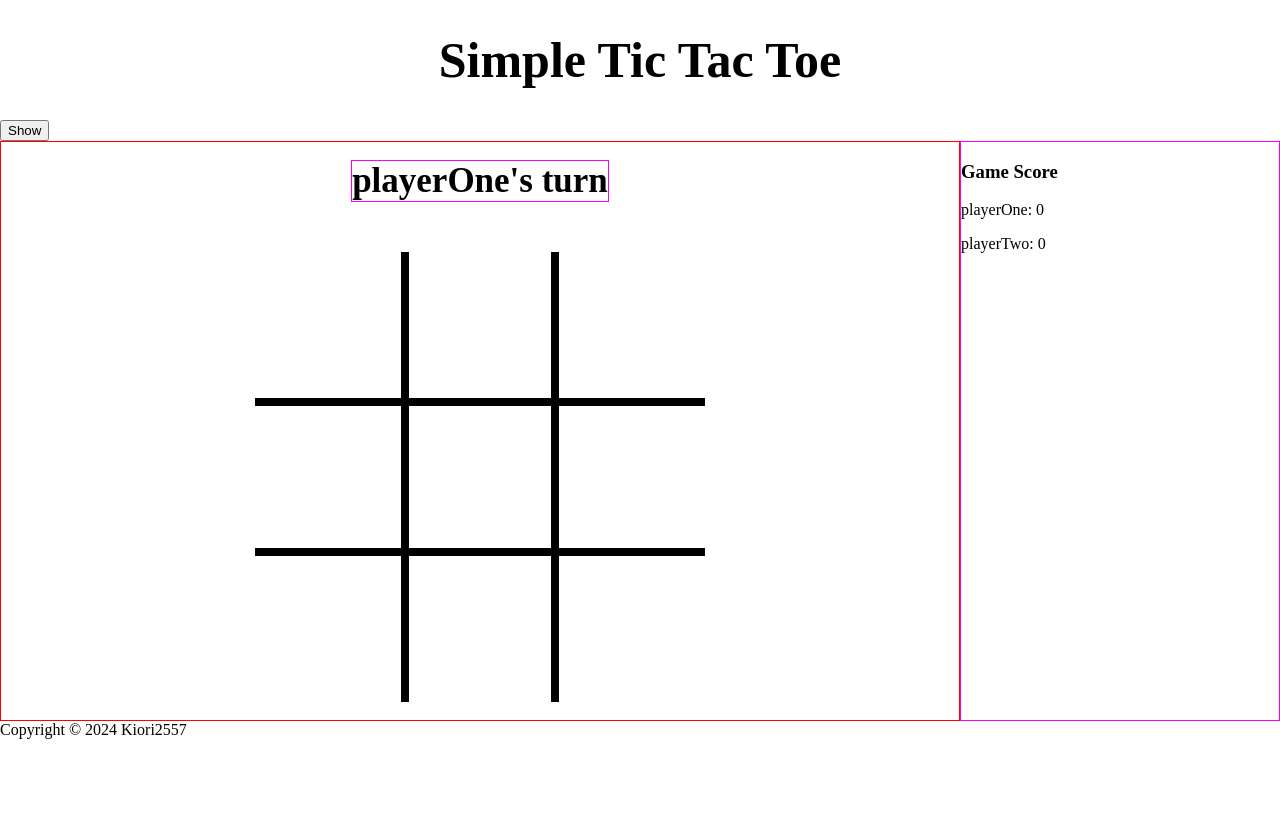
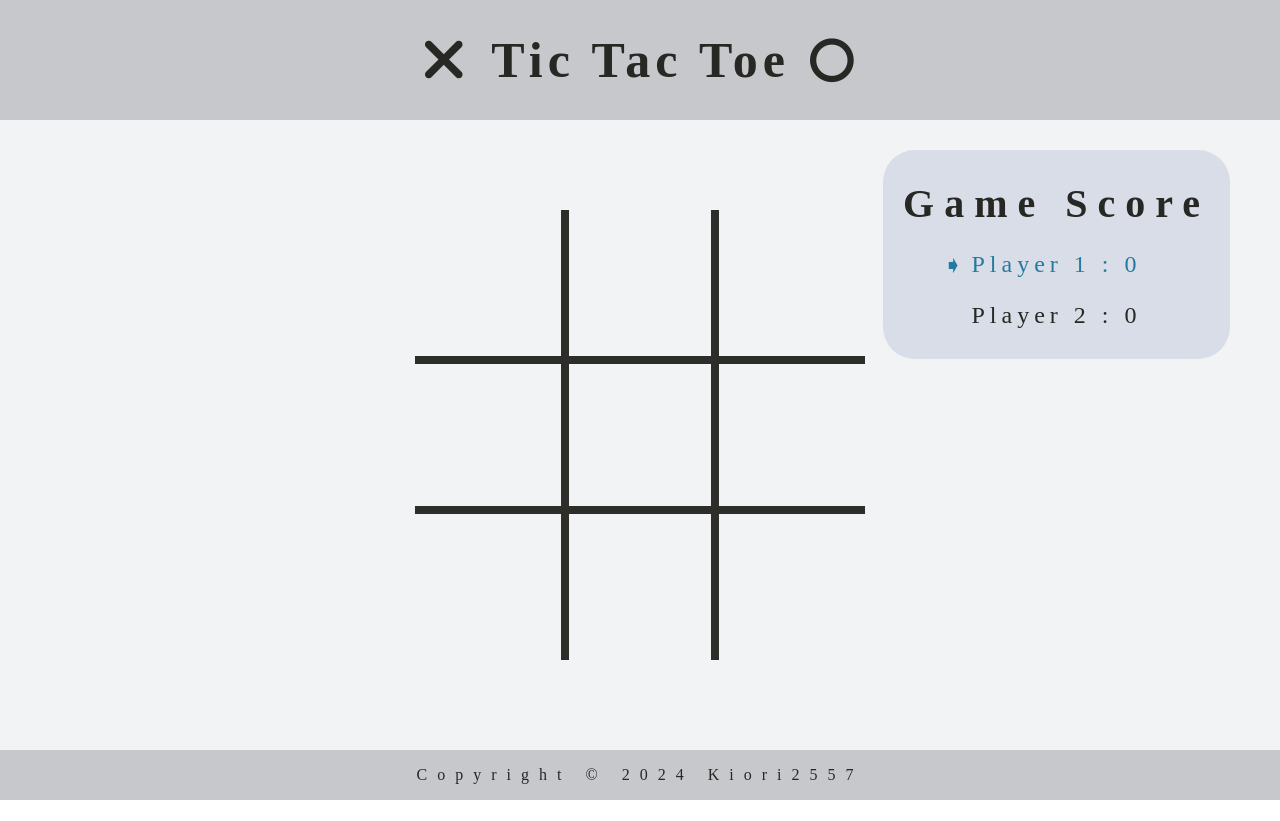
Before and after one commit to Kiori2557/tic_tac_toe_odin, a plain HTML site: page index.html in a window 1280 px wide. After the commit the page ends 800 px from the top, so only its background shows below. Drawn offline with Linux system fonts and the light colour scheme.

Commit message:
Finish CSS

```diff
--- a/index.html
+++ b/index.html
@@ -16,8 +16,10 @@
     <title>Simple Tic Tac Toe</title>
   </head>
   <body>
-    <header>Simple Tic Tac Toe</header>
-    <button id="show">Show</button>
+    <header>
+      <i class="fa-solid fa-xmark xMark"></i> <span>Tic Tac Toe</span>
+      <i class="fa-solid fa-o oMark"></i>
+    </header>
     <dialog>
       <div class="dialog">
         <div class="result"></div>
@@ -33,22 +35,13 @@
     </dialog>
     <div class="container">
       <main>
-        <div class="playerTurn"></div>
         <div class="gameBoard"></div>
       </main>
-      <aside>
-        <div class="displayScore">
-          <h3>Game Score</h3>
-          <p class="playerOne">
-            <span class="playerOneName">playerOne</span>:
-            <span class="playerOneScore">0</span>
-          </p>
-          <p class="playerTwo">
-            <span class="playerTwoName">playerTwo</span>:
-            <span class="playerTwoScore">0</span>
-          </p>
-        </div>
-      </aside>
+      <div class="displayScore">
+        <h3>Game Score</h3>
+        <p class="playerOne active">Player 1 : 0</p>
+        <p class="playerTwo">Player 2 : 0</p>
+      </div>
     </div>
     <footer>
       <span>
--- a/main.js
+++ b/main.js
@@ -1,9 +1,7 @@
 const dialog = document.querySelector("dialog");
-const show = document.querySelector("#show");
 const startNewRoundBtn = document.querySelector(".newRoundBtn");
 const startNewGameBtn = document.querySelector(".newGameBtn");
 const resultDisplay = document.querySelector(".result");
-show.addEventListener("click", () => dialog.showModal());
 const gameBoard = (function () {
   const rows = 3;
   const columns = 3;
@@ -87,6 +85,8 @@ const screenController = (function () {
   const displayScoreDiv = document.querySelector(".displayScore");
   const boardDiv = document.querySelector(".gameBoard");
   const playerTurnDiv = document.querySelector(".playerTurn");
+  const playOneScore = document.querySelector(".playerOne");
+  const playTwoScore = document.querySelector(".playerTwo");
   const game = gameBoard;
   const board = game.board;
   const gameController = gameBoardController;
@@ -113,9 +113,14 @@ const screenController = (function () {
   }
 
   function renderPlayerTurn() {
-    playerTurnDiv.textContent = "";
     let activePlayer = currentPlayer();
-    playerTurnDiv.textContent = `${activePlayer.name}'s turn`;
+    if (activePlayer.name == "playerOne") {
+      playOneScore.classList.add("active");
+      playTwoScore.classList.remove("active");
+    } else if (activePlayer.name == "playerTwo") {
+      playOneScore.classList.remove("active");
+      playTwoScore.classList.add("active");
+    }
   }
 
   function playARound(e) {
@@ -129,11 +134,9 @@ const screenController = (function () {
   }
   function updateScore(score, players) {
     const title = document.createElement("h3");
-    const playOneScore = document.createElement("p");
-    const playTwoScore = document.createElement("p");
     title.textContent = `Game Score`;
-    playOneScore.textContent = `${players[0].name} : ${score.playerOne}`;
-    playTwoScore.textContent = `${players[1].name} : ${score.playerTwo}`;
+    playOneScore.textContent = `Player 1 : ${score.playerOne}`;
+    playTwoScore.textContent = `Player 2 : ${score.playerTwo}`;
     displayScoreDiv.textContent = "";
     displayScoreDiv.append(title, playOneScore, playTwoScore);
   }
--- a/style.css
+++ b/style.css
@@ -1,35 +1,48 @@
 :root {
   --header-height: 120px;
-  --footer-height: 100px;
+  --footer-height: 50px;
   --gameBoard-height: 450px;
   --gameBoard-width: 450px;
+  --main-color: #f2f3f5;
+  --secondary-color: #d8dde7;
+  --highlight-color: #c7c8cc;
+  --font-color: #272724;
+  --letter-spacing-title: 10px;
+  --letter-spacing-p: 5px;
 }
 
 body {
   box-sizing: border-box;
   margin: 0;
+  color: var(--font-color);
 }
 
 header {
   height: var(--header-height);
   font-size: 50px;
+  letter-spacing: var(--letter-spacing-p);
   display: flex;
   justify-content: center;
   align-items: center;
   font-weight: 700;
+  background-color: var(--highlight-color);
+}
+header > span {
+  margin: 0 20px;
+}
+.xMark {
+  font-size: 60px;
 }
 .container {
-  display: grid;
-  grid-template-columns: 3fr 1fr;
+  position: relative;
   height: calc(100vh - var(--header-height) - var(--footer-height));
 }
 main {
-  border: 1px red solid;
   display: flex;
   justify-content: center;
   align-items: center;
-  flex-direction: column;
-  gap: 50px;
+  height: calc(100vh - var(--header-height) - var(--footer-height));
+  background-color: var(--main-color);
 }
 .gameBoard {
   height: var(--gameBoard-height);
@@ -40,7 +53,6 @@ main {
 }
 
 .playerTurn {
-  border: 1px solid magenta;
   font-size: 35px;
   font-weight: 900;
 }
@@ -49,16 +61,20 @@ main {
   cursor: pointer;
   font-size: 7.5rem;
   padding: 0;
-  background-color: white;
+  background-color: var(--main-color);
 }
 
 footer {
+  display: flex;
   height: var(--footer-height);
+  background-color: var(--highlight-color);
+  letter-spacing: var(--letter-spacing-title);
+  justify-content: center;
+  align-items: center;
 }
 
 /* dialog */
 .dialog {
-  /* min-width: 200px; */
   max-width: 200px;
   min-height: 150px;
   display: grid;
@@ -66,8 +82,14 @@ footer {
 }
 
 aside {
-  border: 1px solid magenta;
-  position: relative;
+  color: var(--font-color);
+  background-color: var(--main-color);
+}
+
+dialog {
+  border-radius: 2rem;
+  background-color: var(--highlight-color);
+  color: var(--font-color);
 }
 
 .btns {
@@ -94,7 +116,7 @@ aside {
 
 /* removing unnecessary border to make the board look like number sign */
 [data-position] {
-  border: 4px black solid;
+  border: 4px #2d2d2a solid;
 }
 [data-position^="0"] {
   border-top: none;
@@ -105,9 +127,41 @@ aside {
 [data-position$="0"] {
   border-left: none;
 }
-[data-position$="0"] {
-  border-left: none;
-}
 [data-position$="2"] {
   border-right: none;
 }
+
+/* score display */
+.displayScore {
+  position: absolute;
+  top: 30px;
+  right: 0px;
+  background-color: var(--secondary-color);
+  margin-right: 50px;
+  padding: 30px 20px;
+  border-radius: 2rem;
+  text-align: center;
+}
+.displayScore > h3 {
+  letter-spacing: var(--letter-spacing-title);
+  font-size: 2.5rem;
+  margin: 0;
+}
+.displayScore > p {
+  font-size: 1.5rem;
+  letter-spacing: var(--letter-spacing-p);
+}
+
+.playerTwo {
+  margin-bottom: 0;
+}
+
+.displayScore > .active {
+  color: #247ba0;
+  position: relative;
+}
+.displayScore > .active::before {
+  content: "➧";
+  position: absolute;
+  left: 40px;
+}
```
